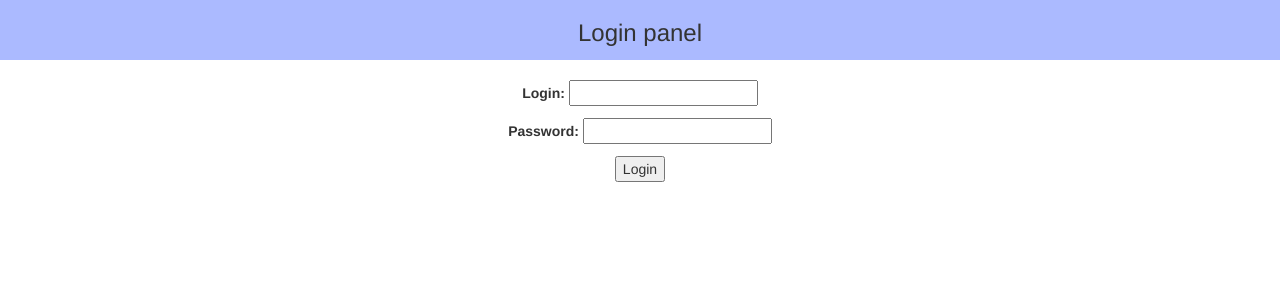
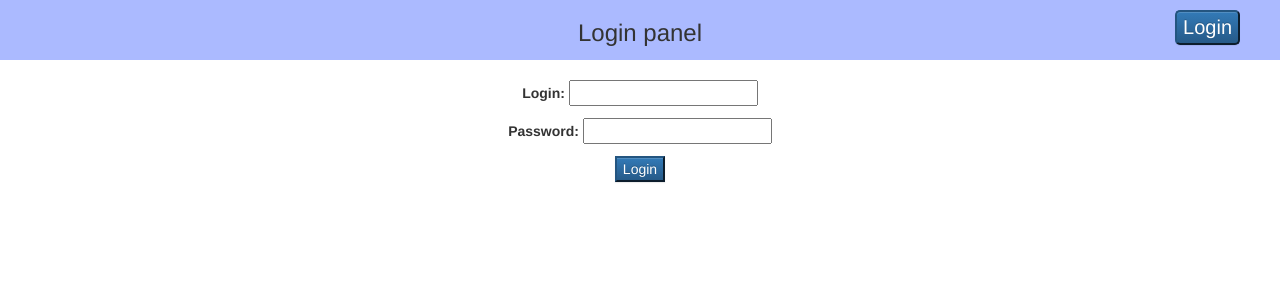
Before and after one commit to ChrisGadek1/laboratory-project, a Django app: template templates/registration/login.html in a window 1280 px wide. Shown: the top 300 px of the page. Run offline with Django 3.2, Linux system fonts and the light colour scheme; the template is opened without the code that fills it: values that come from a table or form of the project are taken from there, others are empty; some libraries are stand-ins or nearby versions.

Commit message:
solved bugs, deleted redundant code

```diff
--- a/djangoProject/settings.py
+++ b/djangoProject/settings.py
@@ -122,5 +122,5 @@ USE_TZ = True
 
 STATIC_URL = '/static/'
 
-LOGIN_REDIRECT_URL = '/main/'
+LOGIN_REDIRECT_URL = '/'
 LOGOUT_REDIRECT_URL = '/'
--- a/djangoProject/urls.py
+++ b/djangoProject/urls.py
@@ -15,11 +15,10 @@ Including another URLconf
 """
 from django.contrib import admin
 from django.urls import path, include
-from app.views import main_view, main_site
+from app.views import main_view
 
 urlpatterns = [
     path('admin/', admin.site.urls),
     path('', main_view),
     path('', include("django.contrib.auth.urls")),
-    path('main/', main_site)
 ]
--- a/templates/basic.html
+++ b/templates/basic.html
@@ -10,10 +10,13 @@
 </head>
 <body>
 
-
     <nav id="main-nav">
+        {% if user.is_authenticated %}
+            <button id="login-button" class="btn-primary" onclick="location.href = '/logout'">Logout</button>
+        {% else %}
+            <button id="login-button" class="btn-primary" onclick="location.href = '/login';">Login</button>
+        {% endif %}
         {% block nav %}
-            <button id="login-button" class="btn-primary" onclick="location.href = 'http://127.0.0.1:8000/login/';">Login</button>
         {% endblock %}
     </nav>
     <div id="main-block">
--- a/templates/main.html
+++ b/templates/main.html
@@ -1,7 +1 @@
 {% extends 'basic.html' %}
-
-{% block nav %}
-    {% if user.is_authenticated %}
-        <button id="login-button" class="btn-primary" onclick="location.href = 'http://127.0.0.1:8000/'">Logout</button>
-    {% endif %}
-{% endblock %}
--- a/templates/registration/login.html
+++ b/templates/registration/login.html
@@ -28,7 +28,7 @@
 
     <form class="login_container" method="POST"> {% csrf_token %}
         {{ form.as_p }}
-        <input type="submit" value="Login"/>
+        <input type="submit" value="Login" class="btn-primary"/>
     </form>
 
 {% endblock %}
```
Also changed, not shown: app/views.py (+2 -17 lines), db.sqlite3.
